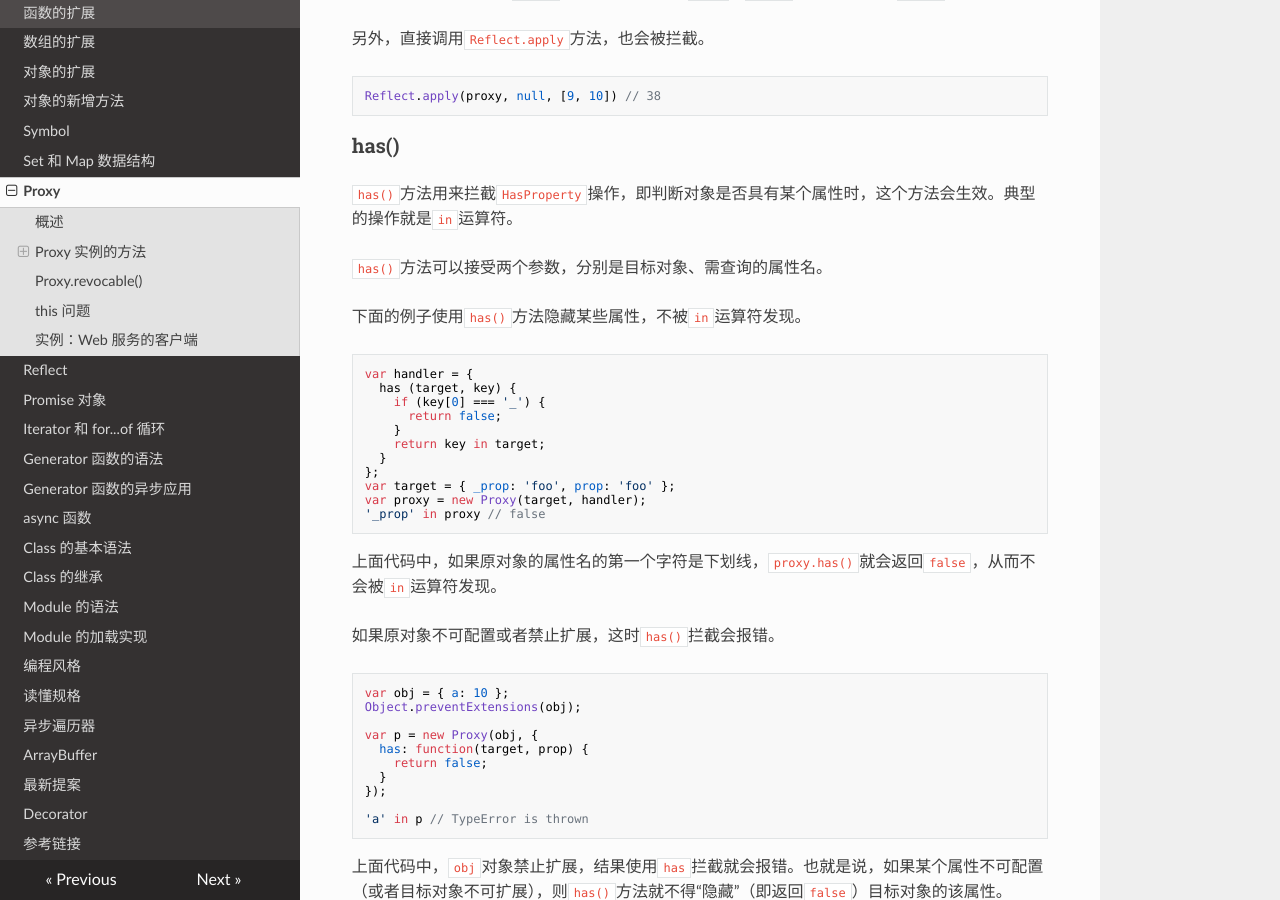
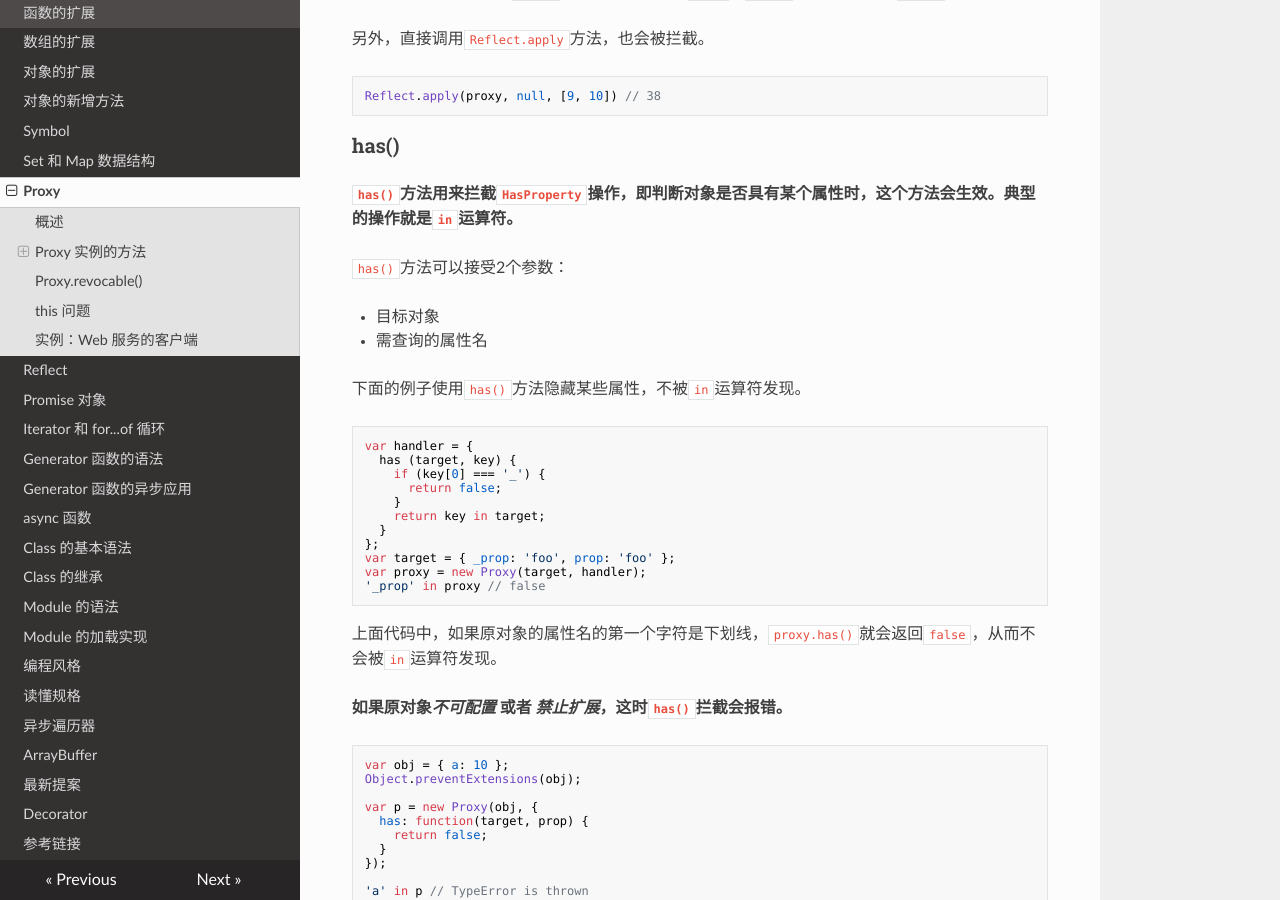
Before and after one commit to filefi/NotesOfES6, an MkDocs documentation site: the page built from docs/proxy.md, in a window 1280 px wide and 900 px high, scrolled down 10088 px. Built offline with MkDocs 1.6.1, drawn with Linux system fonts in a browser that asks for light colours; nearby versions of some CDN libraries; some of the changed text lies outside the part shown.

Commit message:
proxy handle constructor() has finished

````diff
--- a/docs/proxy.md
+++ b/docs/proxy.md
@@ -541,9 +541,12 @@ Reflect.apply(proxy, null, [9, 10]) // 38
 
 ### has()
 
-`has()`方法用来拦截`HasProperty`操作，即判断对象是否具有某个属性时，这个方法会生效。典型的操作就是`in`运算符。
+**`has()`方法用来拦截`HasProperty`操作，即判断对象是否具有某个属性时，这个方法会生效。典型的操作就是`in`运算符。**
 
-`has()`方法可以接受两个参数，分别是目标对象、需查询的属性名。
+`has()`方法可以接受2个参数：
+
+- 目标对象
+- 需查询的属性名
 
 下面的例子使用`has()`方法隐藏某些属性，不被`in`运算符发现。
 
@@ -563,7 +566,7 @@ var proxy = new Proxy(target, handler);
 
 上面代码中，如果原对象的属性名的第一个字符是下划线，`proxy.has()`就会返回`false`，从而不会被`in`运算符发现。
 
-如果原对象不可配置或者禁止扩展，这时`has()`拦截会报错。
+**如果原对象*不可配置* 或者 *禁止扩展*，这时`has()`拦截会报错。**
 
 ```javascript
 var obj = { a: 10 };
@@ -580,9 +583,9 @@ var p = new Proxy(obj, {
 
 上面代码中，`obj`对象禁止扩展，结果使用`has`拦截就会报错。也就是说，如果某个属性不可配置（或者目标对象不可扩展），则`has()`方法就不得“隐藏”（即返回`false`）目标对象的该属性。
 
-值得注意的是，`has()`方法拦截的是`HasProperty`操作，而不是`HasOwnProperty`操作，即`has()`方法不判断一个属性是对象自身的属性，还是继承的属性。
+**值得注意的是，`has()`方法拦截的是`HasProperty`操作，而不是`HasOwnProperty`操作，即`has()`方法不判断一个属性是对象自身的属性，还是继承的属性。**
 
-另外，虽然`for...in`循环也用到了`in`运算符，但是`has()`拦截对`for...in`循环不生效。
+**另外，虽然`for...in`循环也用到了`in`运算符，但是`has()`拦截对`for...in`循环不生效。**
 
 ```javascript
 let stu1 = {name: '张三', score: 59};
@@ -625,7 +628,7 @@ for (let b in oproxy2) {
 
 ### construct()
 
-`construct()`方法用于拦截`new`命令，下面是拦截对象的写法。
+**`construct()`方法用于拦截`new`命令**，下面是拦截对象的写法。
 
 ```javascript
 const handler = {
@@ -654,7 +657,7 @@ const p = new Proxy(function () {}, {
 // 10
 ```
 
-`construct()`方法返回的必须是一个对象，否则会报错。
+**`construct()`方法返回的必须是一个对象，否则会报错。**
 
 ```javascript
 const p = new Proxy(function() {}, {
@@ -667,7 +670,7 @@ new p() // 报错
 // Uncaught TypeError: 'construct' on proxy: trap returned non-object ('1')
 ```
 
-另外，由于`construct()`拦截的是构造函数，所以它的目标对象必须是函数，否则就会报错。
+**另外，由于`construct()`拦截的是构造函数，所以它的目标对象必须是函数，否则就会报错。**
 
 ```javascript
 const p = new Proxy({}, {
@@ -682,7 +685,7 @@ new p() // 报错
 
 上面例子中，拦截的目标对象不是一个函数，而是一个对象（`new Proxy()`的第一个参数），导致报错。
 
-注意，`construct()`方法中的`this`指向的是`handler`，而不是实例对象。
+**注意，`construct()`方法中的`this`指向的是`handler`，而不是实例对象。**
 
 ```javascript
 const handler = {
````
Also changed, not shown: other parts of docs/proxy.md (+1 -1 lines).
